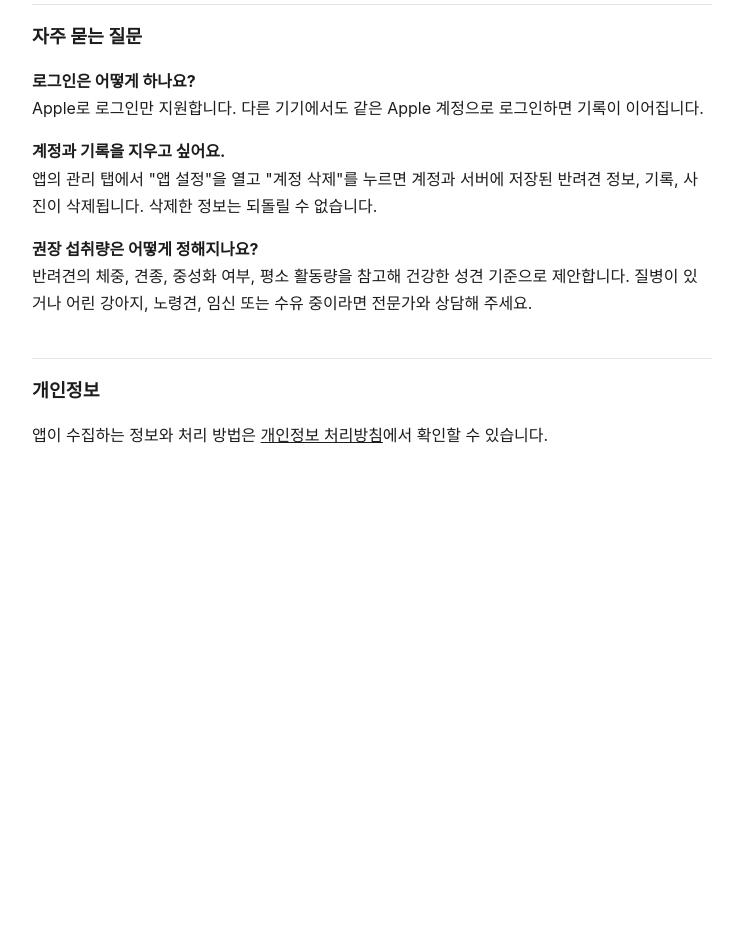
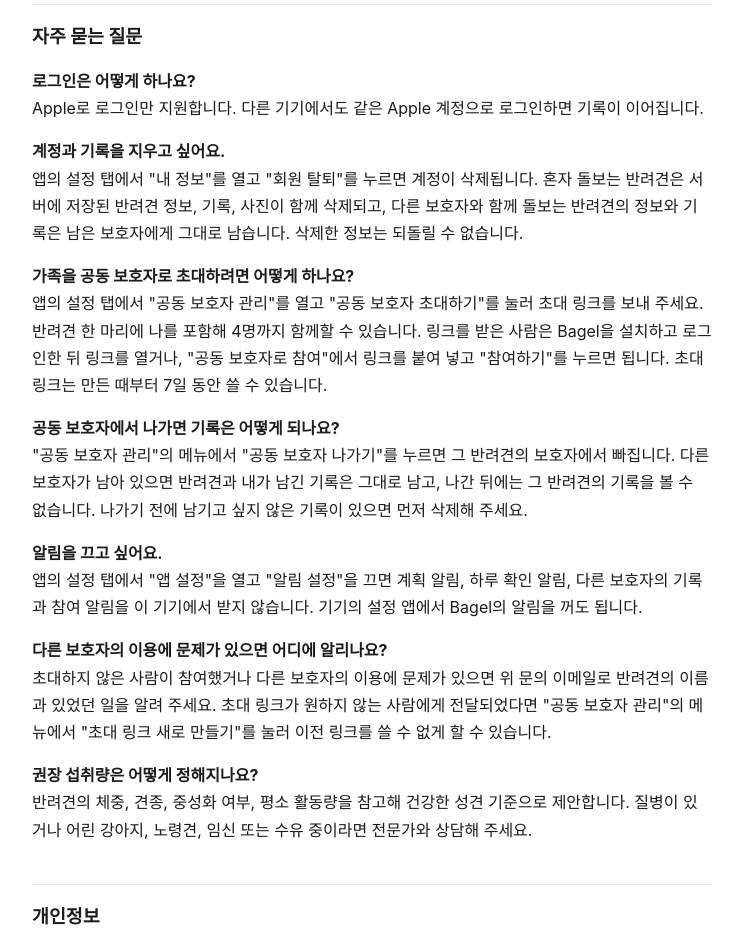
Before and after one commit to KhoraLee/bagel, a plain HTML site: page support/index.html in a window 1280 px wide. Shown: the part 380-1323 px from the top of the page, without its empty margins (268-1010 px from the left). Before the commit the page ends 925 px from the top, so only its background shows below. Drawn offline with Linux system fonts and the light colour scheme.

Commit message:
docs: 지원 페이지에 가족 공유와 알림에 관한 질문을 추가하고 계정 삭제 안내를 고침

```diff
--- a/support/index.html
+++ b/support/index.html
@@ -41,7 +41,11 @@
 
   <h2>자주 묻는 질문</h2>
   <p><strong>로그인은 어떻게 하나요?</strong><br>Apple로 로그인만 지원합니다. 다른 기기에서도 같은 Apple 계정으로 로그인하면 기록이 이어집니다.</p>
-  <p><strong>계정과 기록을 지우고 싶어요.</strong><br>앱의 관리 탭에서 "앱 설정"을 열고 "계정 삭제"를 누르면 계정과 서버에 저장된 반려견 정보, 기록, 사진이 삭제됩니다. 삭제한 정보는 되돌릴 수 없습니다.</p>
+  <p><strong>계정과 기록을 지우고 싶어요.</strong><br>앱의 설정 탭에서 "내 정보"를 열고 "회원 탈퇴"를 누르면 계정이 삭제됩니다. 혼자 돌보는 반려견은 서버에 저장된 반려견 정보, 기록, 사진이 함께 삭제되고, 다른 보호자와 함께 돌보는 반려견의 정보와 기록은 남은 보호자에게 그대로 남습니다. 삭제한 정보는 되돌릴 수 없습니다.</p>
+  <p><strong>가족을 공동 보호자로 초대하려면 어떻게 하나요?</strong><br>앱의 설정 탭에서 "공동 보호자 관리"를 열고 "공동 보호자 초대하기"를 눌러 초대 링크를 보내 주세요. 반려견 한 마리에 나를 포함해 4명까지 함께할 수 있습니다. 링크를 받은 사람은 Bagel을 설치하고 로그인한 뒤 링크를 열거나, "공동 보호자로 참여"에서 링크를 붙여 넣고 "참여하기"를 누르면 됩니다. 초대 링크는 만든 때부터 7일 동안 쓸 수 있습니다.</p>
+  <p><strong>공동 보호자에서 나가면 기록은 어떻게 되나요?</strong><br>"공동 보호자 관리"의 메뉴에서 "공동 보호자 나가기"를 누르면 그 반려견의 보호자에서 빠집니다. 다른 보호자가 남아 있으면 반려견과 내가 남긴 기록은 그대로 남고, 나간 뒤에는 그 반려견의 기록을 볼 수 없습니다. 나가기 전에 남기고 싶지 않은 기록이 있으면 먼저 삭제해 주세요.</p>
+  <p><strong>알림을 끄고 싶어요.</strong><br>앱의 설정 탭에서 "앱 설정"을 열고 "알림 설정"을 끄면 계획 알림, 하루 확인 알림, 다른 보호자의 기록과 참여 알림을 이 기기에서 받지 않습니다. 기기의 설정 앱에서 Bagel의 알림을 꺼도 됩니다.</p>
+  <p><strong>다른 보호자의 이용에 문제가 있으면 어디에 알리나요?</strong><br>초대하지 않은 사람이 참여했거나 다른 보호자의 이용에 문제가 있으면 위 문의 이메일로 반려견의 이름과 있었던 일을 알려 주세요. 초대 링크가 원하지 않는 사람에게 전달되었다면 "공동 보호자 관리"의 메뉴에서 "초대 링크 새로 만들기"를 눌러 이전 링크를 쓸 수 없게 할 수 있습니다.</p>
   <p><strong>권장 섭취량은 어떻게 정해지나요?</strong><br>반려견의 체중, 견종, 중성화 여부, 평소 활동량을 참고해 건강한 성견 기준으로 제안합니다. 질병이 있거나 어린 강아지, 노령견, 임신 또는 수유 중이라면 전문가와 상담해 주세요.</p>
 
   <h2>개인정보</h2>
```
